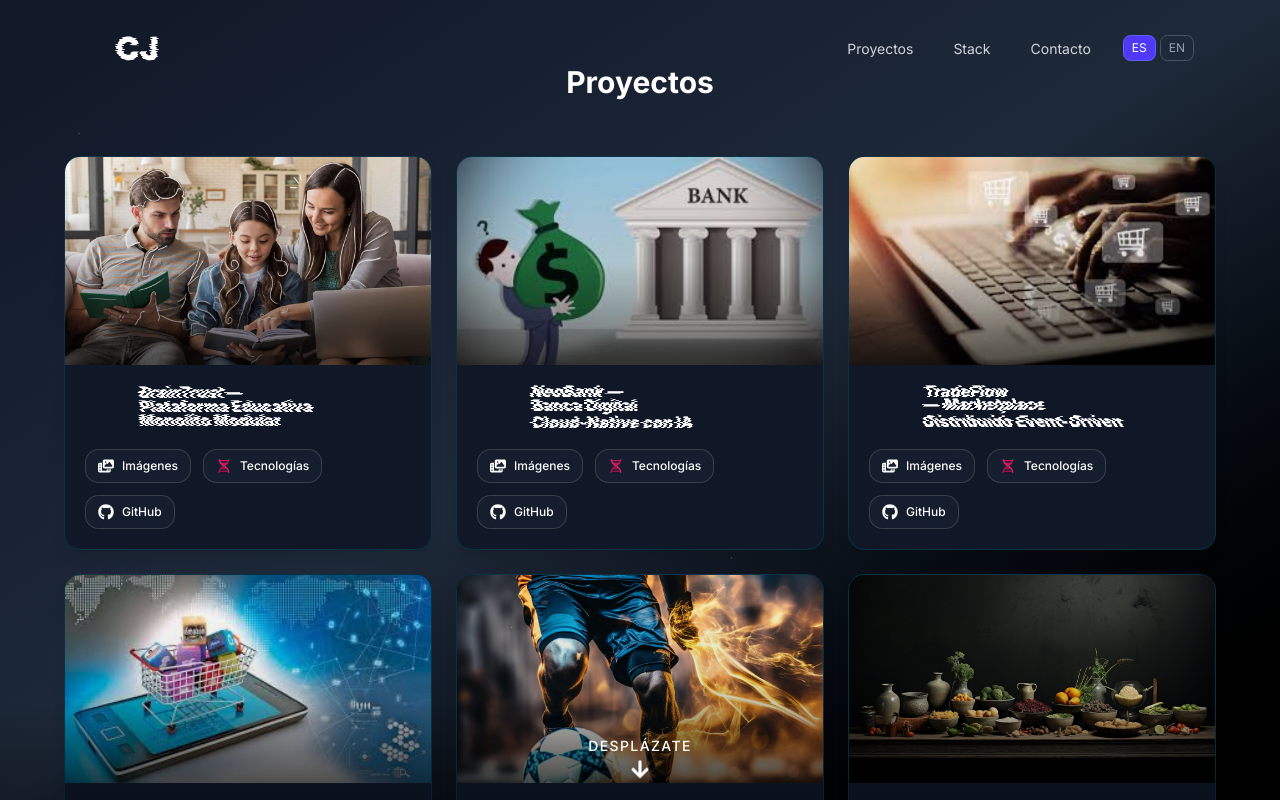
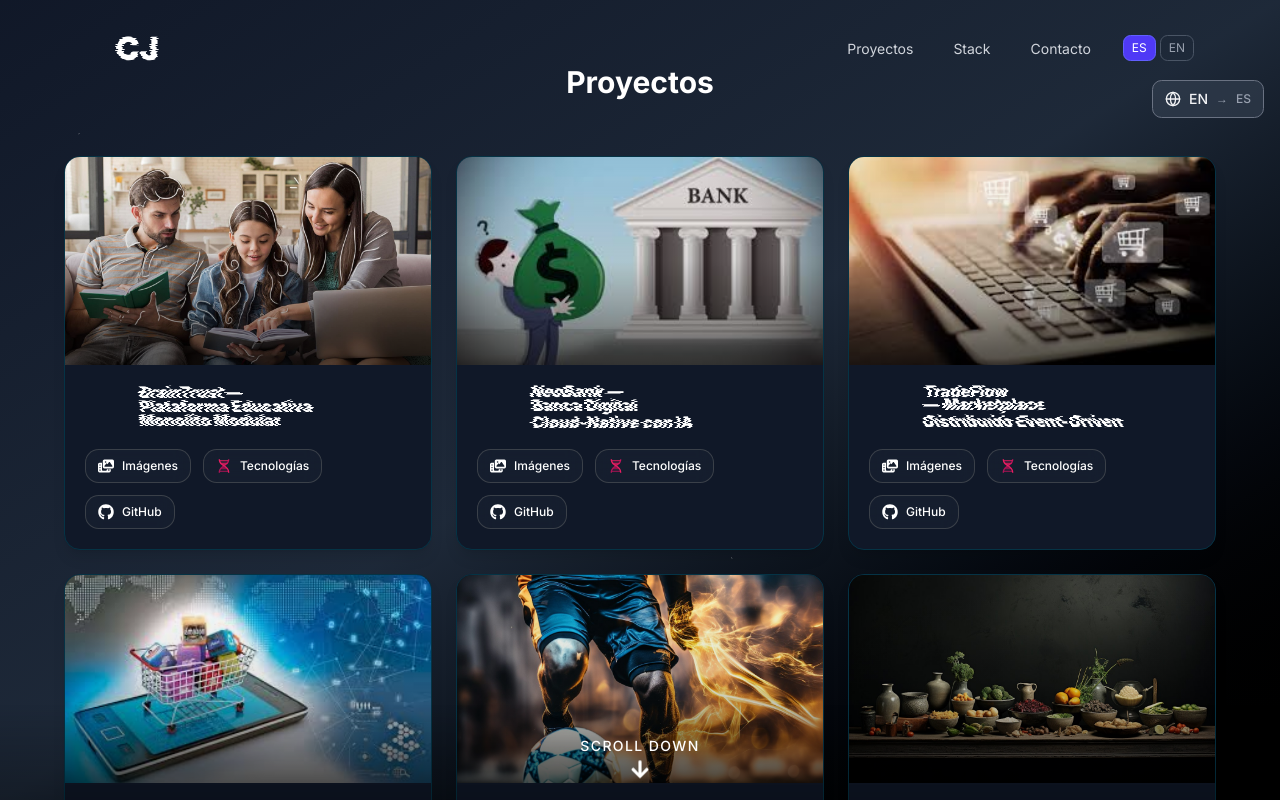
Before and after one commit to Solano204/MyPortfolio, a Next.js app: page /Projects in a window 1280 px wide. Both pictures are taken after a click on the button "ES". Shown: the top 800 px of the page. Built offline with nearby package versions, Linux system fonts and the light colour scheme.

Commit message:
fix: use absolute import path for Common in Project.Timeline

```diff
--- a/src/app/Projects/page.tsx
+++ b/src/app/Projects/page.tsx
@@ -1,25 +1,67 @@
 "use client";
-
-import React, { useState, useEffect, memo } from "react";
+import React, { useState, useEffect, useCallback, memo } from "react";
 import ContainerGlobal from "@/components/Project/page";
 import { FaArrowDown } from "react-icons/fa";
 import { motion } from "framer-motion";
-import { useApp } from "@/context/AppContext";
+import { Globe } from "lucide-react";
 
-// ─── Page ─────────────────────────────────────────────────────────────────────
+// ─── Language context / prop drilling (simple approach) ───────────────────────
+// If you have a global lang context, replace this local state with that.
 
-const Page = memo(() => {
-  const { t } = useApp();
+const LanguageToggle = memo<{
+  lang: "es" | "en";
+  onToggle: () => void;
+}>(({ lang, onToggle }) => (
+  <button
+    onClick={onToggle}
+    className="
+      flex items-center gap-2 px-3 py-2 rounded-lg
+      border border-gray-600 dark:border-gray-500
+      bg-gray-800/60 dark:bg-gray-700/60
+      hover:bg-gray-700 dark:hover:bg-gray-600
+      text-gray-200 dark:text-gray-100
+      transition-all duration-200 text-sm font-medium
+    "
+    aria-label="Toggle language"
+  >
+    <Globe className="w-4 h-4" />
+    <span>{lang === "es" ? "ES" : "EN"}</span>
+    <span className="text-gray-400 text-xs">→</span>
+    <span className="text-gray-400 text-xs">{lang === "es" ? "EN" : "ES"}</span>
+  </button>
+));
+LanguageToggle.displayName = "LanguageToggle";
+
+const TRANSLATIONS = {
+  es: {
+    loading: "Cargando proyectos...",
+    scrollDown: "DESPLÁZATE",
+  },
+  en: {
+    loading: "Loading projects...",
+    scrollDown: "SCROLL DOWN",
+  },
+} as const;
+
+const Page = () => {
   const [isLoading, setIsLoading] = useState(true);
+  const [lang, setLang] = useState<"es" | "en">("en");
 
   useEffect(() => {
     const timer = setTimeout(() => setIsLoading(false), 1500);
     return () => clearTimeout(timer);
   }, []);
 
+  const toggleLang = useCallback(
+    () => setLang((l) => (l === "es" ? "en" : "es")),
+    []
+  );
+
+  const t = TRANSLATIONS[lang];
+
   if (isLoading) {
     return (
-      <div className="fixed inset-0 z-50 flex items-center justify-center bg-gray-900 dark:bg-gray-900 light:bg-gray-50">
+      <div className="fixed inset-0 z-50 flex items-center justify-center bg-gray-900 dark:bg-gray-900">
         <div className="flex flex-col items-center gap-4">
           <div className="relative w-16 h-16">
             <div className="absolute inset-0 border-4 border-transparent rounded-full border-t-blue-500 border-r-blue-500 animate-spin" />
@@ -29,16 +71,12 @@ const Page = memo(() => {
             />
           </div>
           <motion.p
-            className="text-xl font-medium text-gray-100 dark:text-gray-100 light:text-gray-800"
+            className="text-xl font-medium text-gray-100"
             initial={{ opacity: 0.5 }}
             animate={{ opacity: 1 }}
-            transition={{
-              repeat: Infinity,
-              repeatType: "reverse",
-              duration: 1.5,
-            }}
+            transition={{ repeat: Infinity, repeatType: "reverse", duration: 1.5 }}
           >
-            {t("projects.loading")}
+            {t.loading}
           </motion.p>
         </div>
       </div>
@@ -47,27 +85,29 @@ const Page = memo(() => {
 
   return (
     <div className="relative min-h-screen">
+      {/* Language toggle — fixed top right to avoid layout shift */}
+      <div className="fixed top-20 right-4 z-40">
+        <LanguageToggle lang={lang} onToggle={toggleLang} />
+      </div>
+
       {/* Scroll hint — fixed bottom */}
-      <div
-        className="
-          flex flex-col items-center gap-2
-          fixed bottom-0 w-full pb-4 z-30
-          pointer-events-none
-          text-white dark:text-white light:text-gray-700
-          bg-gradient-to-t from-black/30 dark:from-black/30 light:from-white/30 to-transparent
-          pt-8
-        "
-      >
-        <p className="text-xs sm:text-sm font-medium tracking-widest">
-          {t("projects.scrollDown")}
-        </p>
+      <div className="
+        flex flex-col items-center gap-2
+        fixed bottom-0 w-full pb-4 z-30
+        pointer-events-none
+        text-white dark:text-white
+        bg-gradient-to-t from-black/30 to-transparent
+        pt-8
+      ">
+        <p className="text-xs sm:text-sm font-medium tracking-widest">{t.scrollDown}</p>
         <FaArrowDown className="w-4 h-4 sm:w-5 sm:h-5 animate-bounce" />
       </div>
 
+      {/* Pass lang to ContainerGlobal if it accepts a lang prop */}
+      {/* <ContainerGlobal lang={lang} /> */}
       <ContainerGlobal />
     </div>
   );
-});
+};
 
-Page.displayName = "Page";
 export default Page;
--- a/src/components/Project/Project.Timeline.tsx
+++ b/src/components/Project/Project.Timeline.tsx
@@ -40,14 +40,15 @@ interface StarProps {
 
 // ─── Lazy loaded ─────────────────────────────────────────────────────────────
 
+// ✅ AFTER
 const BentoTilt = lazy(() =>
-  import("../Common")
+  import("@/components/Common")
     .then((m) => ({ default: m.BentoTilt }))
     .catch(() => ({ default: ({ children, className, style }: any) => <div className={className} style={style}>{children}</div> }))
 );
 
 const TextGenerateEffect = lazy(() =>
-  import("../Common")
+  import("@/components/Common")
     .then((m) => ({ default: m.TextGenerateEffect }))
     .catch(() => ({ default: ({ words }: { words: string }) => <h1 className="text-5xl font-black text-transparent bg-gradient-to-r from-cyan-300 via-purple-300 to-pink-300 bg-clip-text">{words}</h1> }))
 );
```
